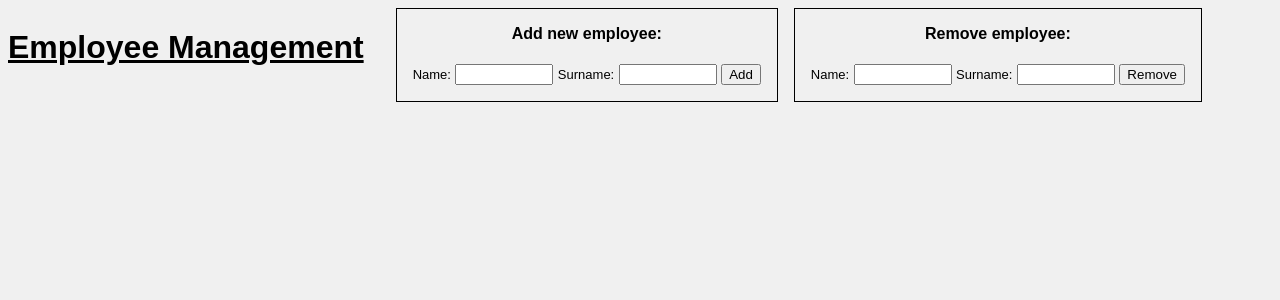
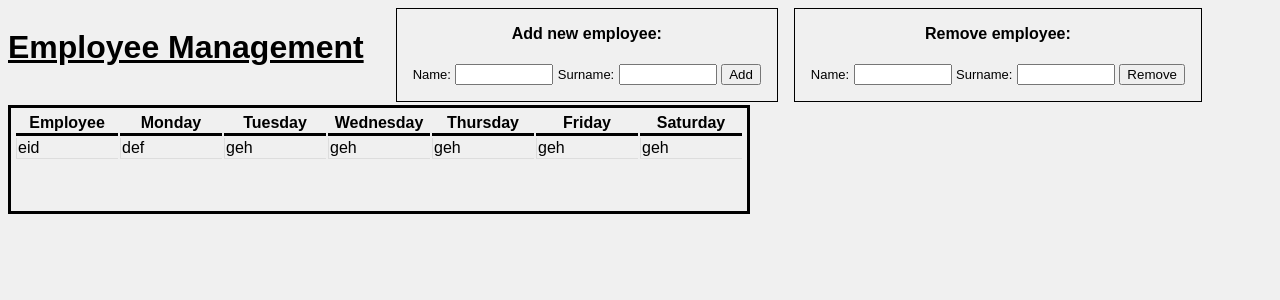
Before and after one commit to m1k0103/rota-maker, a Flask app: template chippy_rota/templates/index.html in a window 1280 px wide. Shown: the top 300 px of the page. Run offline with Flask 3, Linux system fonts and the light colour scheme; the template is opened without the code that fills it, so the values that code supplies are empty; parts of the project's set-up code (start-up, migrations or seed data) failed here and were passed over.

Commit message:
i give up

```diff
--- a/chippy_rota/static/style.css
+++ b/chippy_rota/static/style.css
@@ -151,3 +151,15 @@ table{
 .delete-employee-input{
     width: 90px;
 }
+.availability-table-container{
+    display: flex;
+    justify-content: right;
+    padding-right: 5em;
+}
+.availability-table{
+    border: 3px black solid;
+}
+
+.availability-table-element{
+    width:100px;
+}
--- a/chippy_rota/templates/index.html
+++ b/chippy_rota/templates/index.html
@@ -47,6 +47,31 @@
         </div>
     </div>
     {% endfor %}
+
+
+    <div class="availability-table-container"></div>
+        <table class="availability-table">
+            <tr class="availability-table-element">
+                <th class="availability-table-element">Employee</th>
+                <th class="availability-table-element">Monday</th>
+                <th class="availability-table-element">Tuesday</th>
+                <th class="availability-table-element">Wednesday</th> <!-- This shit doesnt want to align and i give up -->
+                <th class="availability-table-element">Thursday</th>
+                <th class="availability-table-element">Friday</th>
+                <th class="availability-table-element">Saturday</th>
+            </tr>
+            <tr>
+                <td>eid</td>
+                <td>def</td>
+                <td>geh</td>
+                <td>geh</td>
+                <td>geh</td>
+                <td>geh</td>
+                <td>geh</td>
+            </tr>
+        </table>
+    </div>
+
 
     <!-- Shifts Popup -->
     <div id="popup-shifts" class="popup-shifts">
```
Also changed, not shown: chippy_rota/templates/availability_table.html (added).
